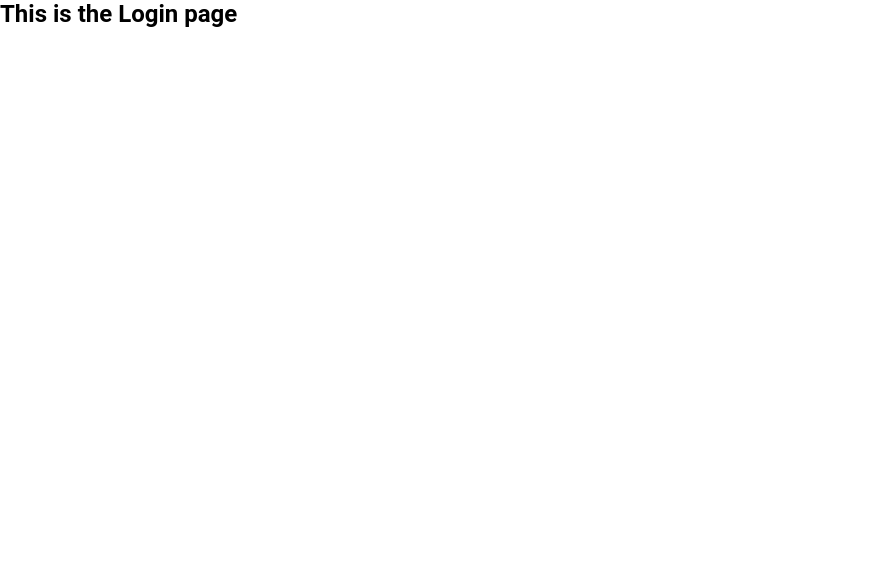
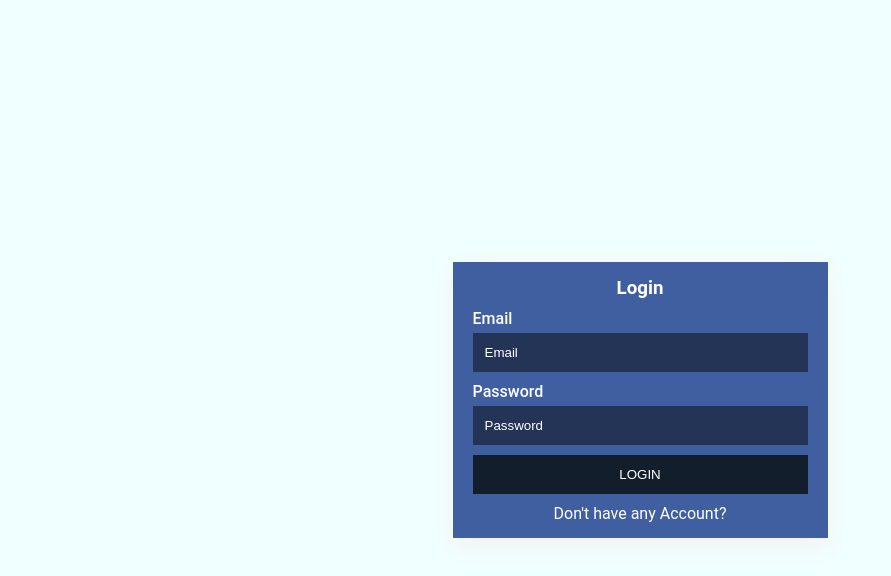
Before and after one commit to n1taC0nstant1n/messenger-mern, a React (Create React App) app in the folder frontend/: page /messenger/login in a window 1280 px wide. Shown: the top 576 px of the page, without its empty margins (0-891 px from the left). Built offline with nearby package versions, Linux system fonts and the light colour scheme.

Commit message:
250. Create Router Design Login and Register Page Part 4

```diff
--- a/frontend/src/components/Login.jsx
+++ b/frontend/src/components/Login.jsx
@@ -1,7 +1,45 @@
 import React from "react";
-
+import { Link } from "react-router-dom";
 const Login = () => {
-  return <h2>This is the Login page</h2>;
+  return (
+    <div className="register">
+      <div className="card">
+        <div className="card-header">
+          <h3>Login</h3>
+        </div>
+        <div className="card-body">
+          <form>
+            <div className="form-group">
+              <label htmlFor="email">Email</label>
+              <input
+                type="email"
+                className="form-control"
+                placeholder="Email"
+                id="email"
+              />
+            </div>
+            <div className="form-group">
+              <label htmlFor="password">Password</label>
+              <input
+                type="password"
+                className="form-control"
+                placeholder="Password"
+                id="password"
+              />
+            </div>
+            <div className="form-group">
+              <input type="submit" value="login" className="btn" />
+            </div>
+            <div className="form-group">
+              <span>
+                <Link to="/messenger/register">Don't have any Account?</Link>
+              </span>
+            </div>
+          </form>
+        </div>
+      </div>
+    </div>
+  );
 };
 
 export default Login;
```
